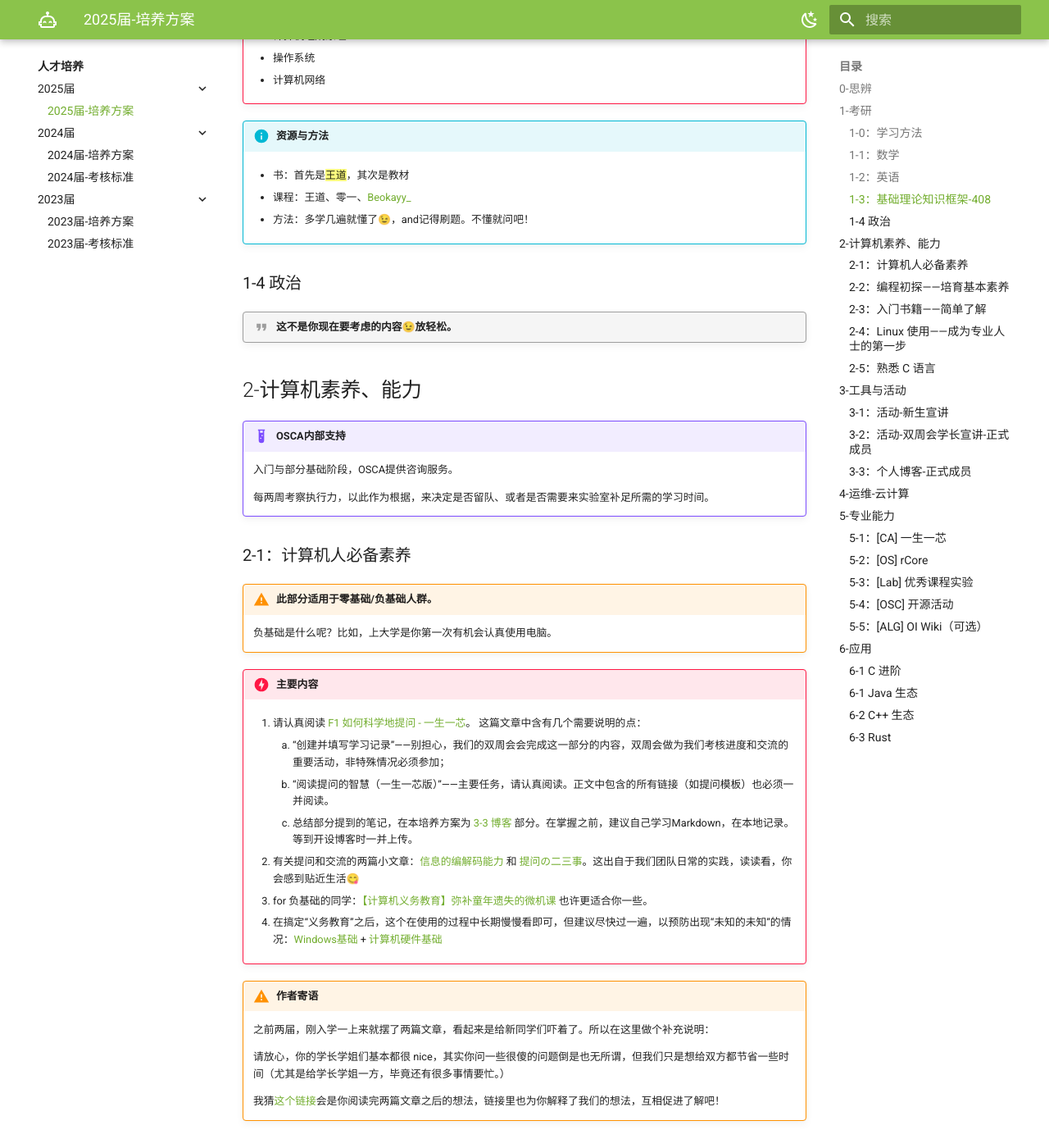
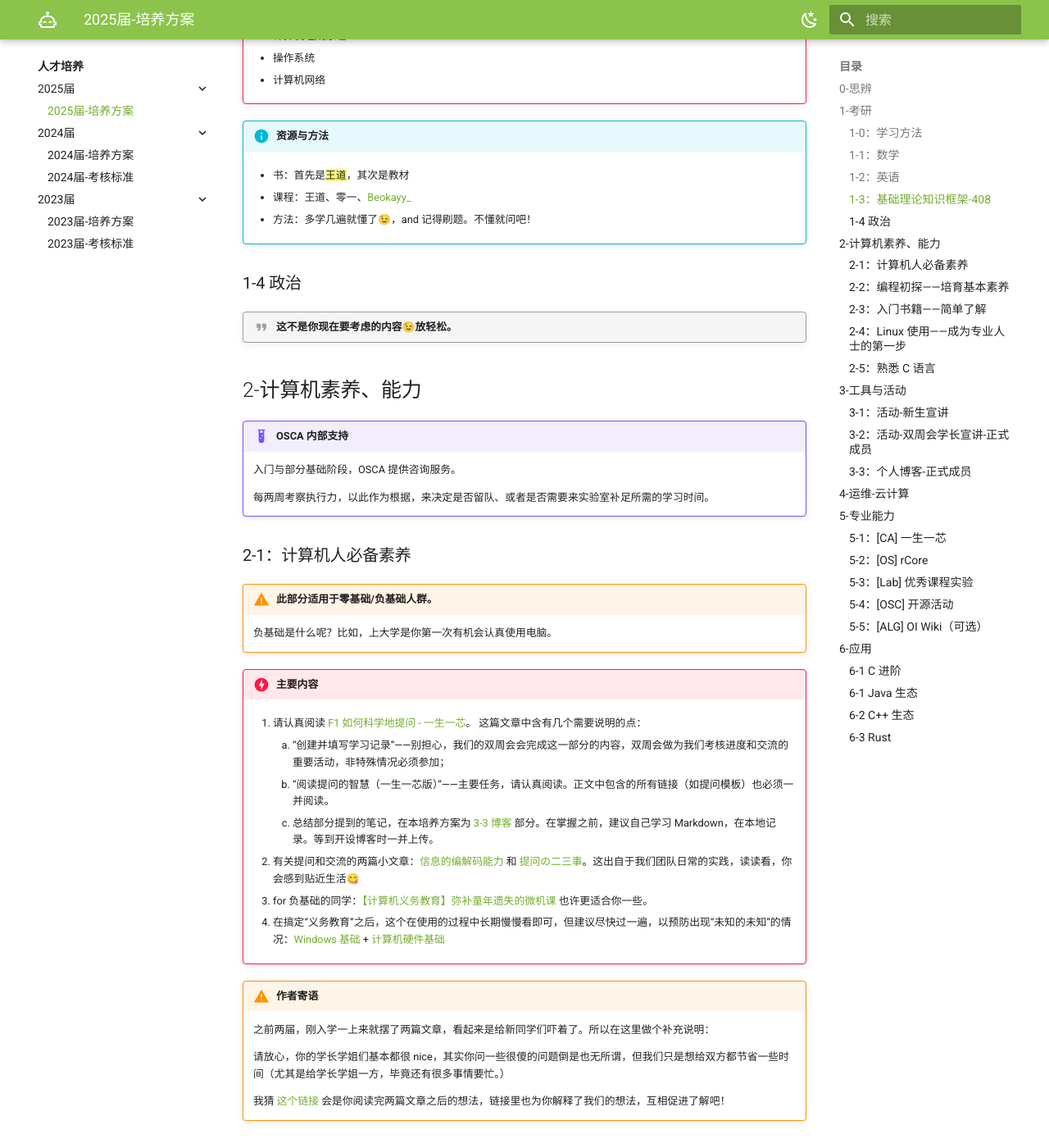
Before and after one commit to Haohahahaha/OSCA, an MkDocs documentation site: the page built from docs/guide/guide-2025.md, in a window 1280 px wide and 1400 px high, scrolled down 2801 px. Shown: the whole window at 82% size. Built offline with MkDocs 1.6.1 and Material for MkDocs 9.7.7, drawn with Linux system fonts in a browser that asks for light colours; some of the changed text lies outside the part shown.

Commit message:
2025-08-06_10:23:23 update

```diff
--- a/docs/guide/guide-2025.md
+++ b/docs/guide/guide-2025.md
@@ -124,7 +124,7 @@
 
 	- 课程：王道、零一、[Beokayy_](https://space.bilibili.com/16113747?)
 
-    - 方法：多学几遍就懂了😉，and记得刷题。不懂就问吧！
+    - 方法：多学几遍就懂了😉，and 记得刷题。不懂就问吧！
 
 ### 1-4 政治
 
@@ -132,9 +132,9 @@
 
 ## 2-计算机素养、能力
 
-!!! example "OSCA内部支持"
+!!! example "OSCA 内部支持"
 
-	入门与部分基础阶段，OSCA提供咨询服务。
+	入门与部分基础阶段，OSCA 提供咨询服务。
 
 	每两周考察执行力，以此作为根据，来决定是否留队、或者是否需要来实验室补足所需的学习时间。
 
@@ -150,13 +150,13 @@
 	    这篇文章中含有几个需要说明的点：
       	1. “创建并填写学习记录”——别担心，我们的双周会会完成这一部分的内容，双周会做为我们考核进度和交流的重要活动，非特殊情况必须参加；
       	2. “阅读提问的智慧（一生一芯版）”——主要任务，请认真阅读。正文中包含的所有链接（如提问模板）也必须一并阅读。
-      	3. 总结部分提到的笔记，在本培养方案为 [3-3 博客](#3-3-) 部分。在掌握之前，建议自己学习Markdown，在本地记录。等到开设博客时一并上传。
+      	3. 总结部分提到的笔记，在本培养方案为 [3-3 博客](#3-3-) 部分。在掌握之前，建议自己学习 Markdown，在本地记录。等到开设博客时一并上传。
 
 	2. 有关提问和交流的两篇小文章：[信息的编解码能力](https://cs.haohaha.cn/01-info_communication/01-de_en_code/info/) 和 [提问の二三事](https://cs.haohaha.cn/01-info_communication/02-ask_question/zbt/)。这出自于我们团队日常的实践，读读看，你会感到贴近生活😋
 
 	3. for 负基础的同学：[【计算机义务教育】弥补童年遗失的微机课](https://space.bilibili.com/62799052/channel/collectiondetail?sid=3524511) 也许更适合你一些。
 
-	4. 在搞定“义务教育”之后，这个在使用的过程中长期慢慢看即可，但建议尽快过一遍，以预防出现“未知的未知”的情况：[Windows基础](https://www.bilibili.com/video/BV1vR4y1Q7iF) + [计算机硬件基础](https://www.bilibili.com/video/BV1TL4y1N7ZM)
+	4. 在搞定“义务教育”之后，这个在使用的过程中长期慢慢看即可，但建议尽快过一遍，以预防出现“未知的未知”的情况：[Windows 基础](https://www.bilibili.com/video/BV1vR4y1Q7iF) + [计算机硬件基础](https://www.bilibili.com/video/BV1TL4y1N7ZM)
 
 !!! warning "作者寄语"
 
@@ -164,7 +164,7 @@
 
 	请放心，你的学长学姐们基本都很 nice，其实你问一些很傻的问题倒是也无所谓，但我们只是想给双方都节省一些时间（尤其是给学长学姐一方，毕竟还有很多事情要忙。）
 
-	我猜[这个链接](https://ysyx.oscc.cc/docs/ics-pa/FAQ.html#%E6%80%BB%E6%98%AF%E8%A6%81%E6%B1%82%E5%A4%A7%E5%AE%B6stfw-rtfm-rtfsc-%E6%88%91%E6%9C%89%E9%97%AE%E9%A2%98%E9%83%BD%E4%B8%8D%E6%95%A2%E9%97%AE%E4%BA%86-%E8%80%81%E5%B8%88%E5%8A%A9%E6%95%99%E5%80%92%E6%98%AF%E8%BD%BB%E6%9D%BE)会是你阅读完两篇文章之后的想法，链接里也为你解释了我们的想法，互相促进了解吧！
+	我猜 [这个链接](https://ysyx.oscc.cc/docs/ics-pa/FAQ.html#%E6%80%BB%E6%98%AF%E8%A6%81%E6%B1%82%E5%A4%A7%E5%AE%B6stfw-rtfm-rtfsc-%E6%88%91%E6%9C%89%E9%97%AE%E9%A2%98%E9%83%BD%E4%B8%8D%E6%95%A2%E9%97%AE%E4%BA%86-%E8%80%81%E5%B8%88%E5%8A%A9%E6%95%99%E5%80%92%E6%98%AF%E8%BD%BB%E6%9D%BE) 会是你阅读完两篇文章之后的想法，链接里也为你解释了我们的想法，互相促进了解吧！
 
 
 ### 2-2：编程初探——培育基本素养
@@ -211,7 +211,7 @@
 
 	- 【计算机组成原理】计算机是如何跑起来的
 
-	- 【操作系统】Linux是怎样运行的
+	- 【操作系统】Linux 是怎样运行的
 
 	- 【计算机网络】网络是怎样连接的
 
@@ -434,7 +434,7 @@
 
 !!! danger "主要内容"
 
-	> 精选自[CSDIY](https://csdiy.wiki)。
+	> 精选自 [CSDIY](https://csdiy.wiki)。
 
 	- 【计算机导论】CSAPP [CMU CS15-213](https://csdiy.wiki/%E8%AE%A1%E7%AE%97%E6%9C%BA%E7%B3%BB%E7%BB%9F%E5%9F%BA%E7%A1%80/CSAPP/)
 
```
